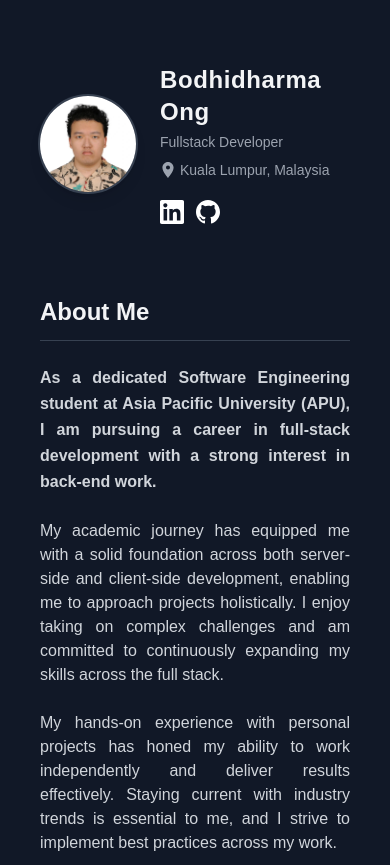
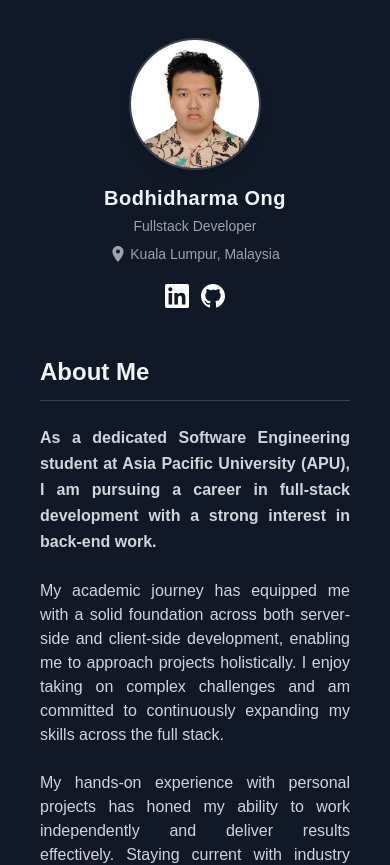
Before and after one commit to BodhiOng/Personal-Portfolio-Bodhi, a Next.js app: page / in a window 390 px wide. Shown: the top 865 px of the page. Built offline with nearby package versions, Linux system fonts and the light colour scheme.

Commit message:
finished witht he responsiveness

```diff
--- a/src/pages/index.tsx
+++ b/src/pages/index.tsx
@@ -1,5 +1,5 @@
 import React from 'react';
-import ProfileCard from '../sections/Profile';
+import Profile from '../sections/Profile';
 import AboutMe from '@/sections/AboutMe';
 import Education from '@/sections/Education';
 import Skills from '@/sections/Skills'
@@ -9,7 +9,7 @@ const App: React.FC = () => {
   return (
     <div className="flex flex-col justify-center items-center min-h-screen bg-gray-900">
       <div className="container mx-auto p-4">
-        <ProfileCard/>
+        <Profile/>
         <AboutMe/>
         <Education/>
         <Skills/>
--- a/src/sections/Profile.tsx
+++ b/src/sections/Profile.tsx
@@ -15,40 +15,41 @@ const profileData: ProfileProps[] = [
     {
         name: "Bodhidharma Ong",
         role: "Fullstack Developer",
-        profilePicture: bodhipic, // Remove the curly braces
+        profilePicture: bodhipic,
         linkedinUrl: "https://www.linkedin.com/in/bodhidharma-ong-483839150/",
         githubUrl: "https://github.com/BodhiOng",
         location: "Kuala Lumpur, Malaysia",
     }
 ];
 
-const ProfileCard: React.FC = () => { // Remove ProfileProps from FC since we're using profileData
+const Profile: React.FC = () => {
     return (
-        <div className="max-w-2xl mx-auto py-6 overflow-hidden">
-            <div className="p-6 flex items-center gap-6">
+        <div className="max-w-2xl mx-auto flex items-center justify-center px-4 sm:px-6">
                 {profileData.map((item, index) => (
-                    <div key={index} className="flex items-center gap-6 w-full">
-                        <div className="flex-shrink-0">
+                    <div key={index} className="flex flex-col py-6 sm:flex-row items-center sm:items-start gap-4 sm:gap-6 w-full">
+                        <div className="flex-shrink-0 w-32 h-32 sm:w-40 sm:h-40 relative">
                             <Image
                                 src={item.profilePicture}
                                 alt={`${item.name}'s profile`}
-                                className="w-24 h-24 rounded-full object-cover ring-2 ring-gray-700 shadow-lg hover:ring-blue-500 transition-all duration-300"
+                                width={160}
+                                height={160}
+                                className="rounded-full object-cover ring-2 ring-gray-700 shadow-lg w-full h-full"
                             />
                         </div>
-                        <div className="flex-grow">
-                            <h2 className="text-2xl font-bold text-gray-100 mb-1 tracking-wide">
+                        <div className="flex-grow text-center sm:text-left flex flex-col justify-center">
+                            <h2 className="text-xl sm:text-2xl font-bold text-gray-100 mb-1 tracking-wide">
                                 {item.name}
                             </h2>
                             <p className="text-gray-400 text-sm mb-2">
                                 {item.role}
                             </p>
-                            <div className="flex items-center text-gray-400 text-sm mb-5">
+                            <div className="flex items-center justify-center sm:justify-start text-gray-400 text-sm mb-5">
                                 <svg className="w-4 h-4 mr-1" fill="currentColor" viewBox="0 0 20 20">
                                     <path d="M10 0C6.12 0 3 3.12 3 7c0 5.25 7 13 7 13s7-7.75 7-13c0-3.88-3.12-7-7-7zm0 9.5c-1.38 0-2.5-1.12-2.5-2.5S8.62 4.5 10 4.5s2.5 1.12 2.5 2.5S11.38 9.5 10 9.5z" />
                                 </svg>
                                 {item.location}
                             </div>
-                            <div className="flex gap-3">
+                            <div className="flex gap-3 justify-center sm:justify-start">
                                 <a
                                     href={item.linkedinUrl}
                                     target="_blank"
@@ -81,9 +82,8 @@ const ProfileCard: React.FC = () => { // Remove ProfileProps from FC since we're
                         </div>
                     </div>
                 ))}
-            </div>
         </div>
     );
 };
 
-export default ProfileCard;
+export default Profile;
```
